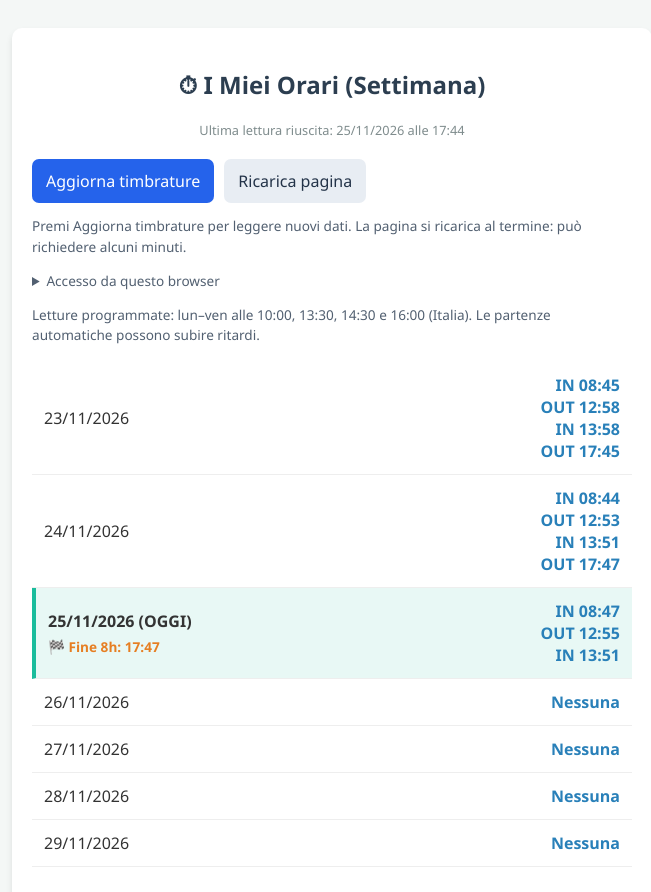
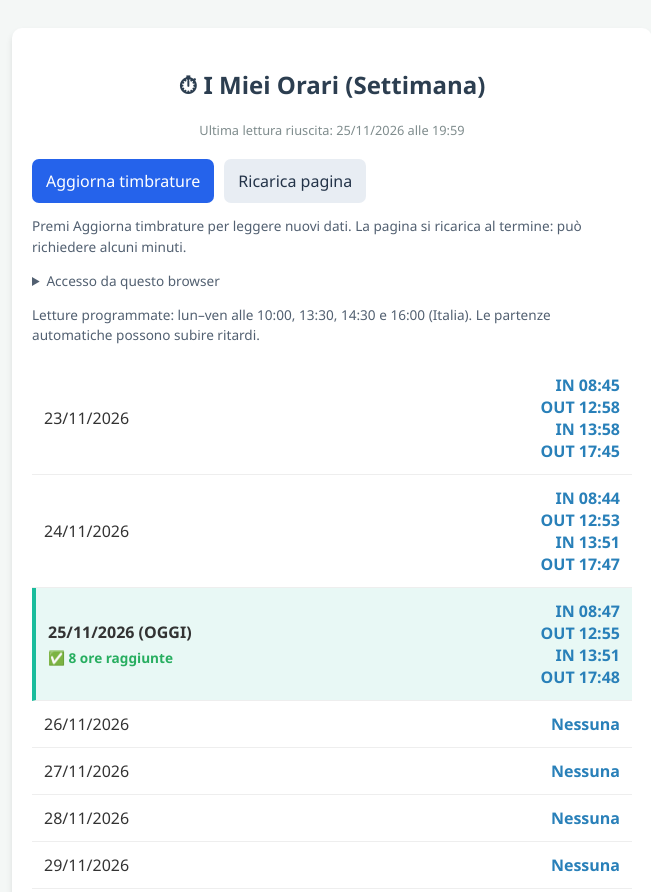
Before and after one commit to EnricoPr9496/read-solari, a plain HTML site: page index.html in a window 1280 px wide. Shown: the top 892 px of the page, without its empty margins (308-959 px from the left). Drawn offline with Linux system fonts and the light colour scheme.

Commit message:
Aggiornamento orari dashboard

```diff
--- a/index.html
+++ b/index.html
@@ -25,10 +25,10 @@
             [hidden] { display: none !important; }
         </style>
     </head>
-    <body data-updated-at="2026-11-25T17:44:40.363628+01:00">
+    <body data-updated-at="2026-11-25T19:59:13.646279+01:00">
         <div class="container">
             <h2>⏱ I Miei Orari (Settimana)</h2>
-            <div class="update">Ultima lettura riuscita: 25/11/2026 alle 17:44</div>
+            <div class="update">Ultima lettura riuscita: 25/11/2026 alle 19:59</div>
             <div id="avviso-dati" class="avviso" role="status" hidden></div>
             <div class="azioni">
                 <a href="https://github.com/EnricoPr9496/read-solari/actions/workflows/aggiorna_sito.yml" target="_blank" rel="noopener noreferrer">Aggiorna tramite GitHub ↗</a>
@@ -42,7 +42,7 @@
             <ul>
     <li data-date='2026-11-23'><div>23/11/2026</div><div class='timbrature'>IN 08:45 <br> OUT 12:58 <br> IN 13:58 <br> OUT 17:45</div></li>
 <li data-date='2026-11-24'><div>24/11/2026</div><div class='timbrature'>IN 08:44 <br> OUT 12:53 <br> IN 13:51 <br> OUT 17:47</div></li>
-<li class="oggi" data-date='2026-11-25'><div><strong>25/11/2026 (OGGI)</strong><span class='previsione'>🏁 Fine 8h: 17:47</span></div><div class='timbrature'>IN 08:47 <br> OUT 12:55 <br> IN 13:51</div></li>
+<li class="oggi" data-date='2026-11-25'><div><strong>25/11/2026 (OGGI)</strong><span class='previsione completato'>✅ 8 ore raggiunte</span></div><div class='timbrature'>IN 08:47 <br> OUT 12:55 <br> IN 13:51 <br> OUT 17:48</div></li>
 <li data-date='2026-11-26'><div>26/11/2026</div><div class='timbrature'>Nessuna</div></li>
 <li data-date='2026-11-27'><div>27/11/2026</div><div class='timbrature'>Nessuna</div></li>
 <li data-date='2026-11-28'><div>28/11/2026</div><div class='timbrature'>Nessuna</div></li>
```
